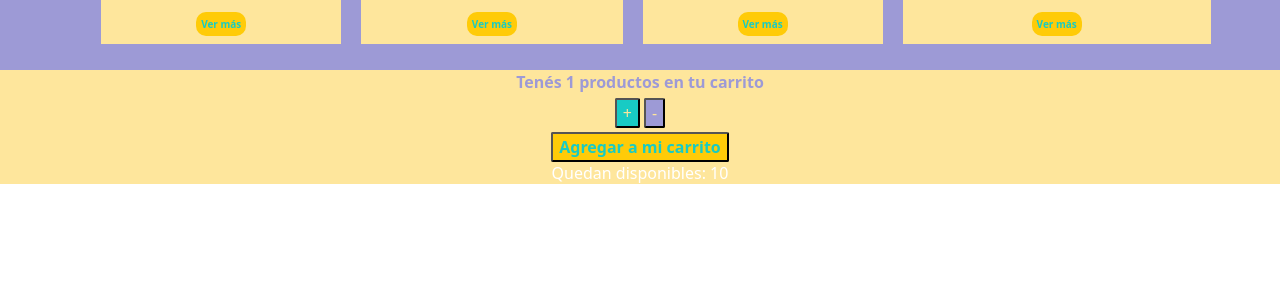
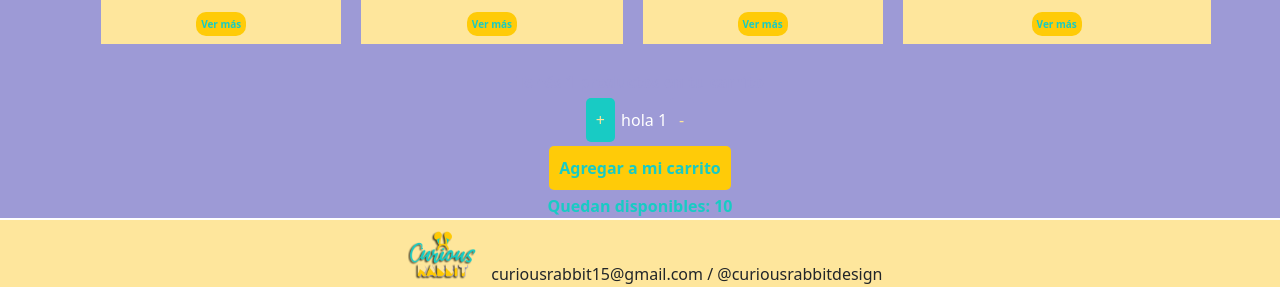
Before and after one commit to mec2110/tiendacr_COUTO, a React (Create React App) app: page / in a window 1280 px wide. Shown: the part 1401-1688 px from the top of the page. Before the commit the page ends 1593 px from the top, so only its background shows below. Built offline with nearby package versions, Linux system fonts and the light colour scheme.

Commit message:
item count version 2

```diff
--- a/src/App.js
+++ b/src/App.js
@@ -5,6 +5,7 @@ import ItemListContainer from "./components/ItemListContainer";
 import ItemDetailContainer from "./components/ItemDetailContainer";
 import ItemCount from "./components/ItemCount";
 import Cart from "./components/Cart";
+import Footer from "./components/footer/Footer";
 //import React, {useState } from "react";
 import "./components/NavBar/NavBar.css";
 import {BrowserRouter, Switch, Route} from"react-router-dom";
@@ -24,7 +25,7 @@ const App = () => {
         </div>
 
         <div>
-          <h1> Primer entrega del Proyecto</h1>
+          <h1> Sincronizando ItemCount</h1>
           <Switch>
             <Route exact path="/">
                <ItemListContainer/>
@@ -51,7 +52,11 @@ const App = () => {
         </div>
       </body>
 
+      <Footer />
+
     </BrowserRouter>
+
+
     </div>
   );
 }
--- a/src/components/ItemCount.js
+++ b/src/components/ItemCount.js
@@ -5,7 +5,7 @@ import "./NavBar/NavBar.css";
 const ItemCount = ({stock, initial, onAdd}) => {
 
 const [count,setCount] = useState (1)
-
+//const [stock,setStock] = useState ()
 
 const sumar = () => {
     //Stock hasta 10
@@ -23,18 +23,26 @@ const restar = () => {
      }
 }
 
+/*const quantity = () => {
+    //Stock hasta 1
+    if (stock=0){
+        setCount ("No hay stock");
+
+     }
+}*/
+
 
 
 return (
-    <div className ="fondo">
+    <div >
         <div className="count"> Tenés {count} productos en tu carrito </div>
        <div>
-            <button className="btn-itemcount1" onClick={sumar}> + </button>
+            <button className="btn-itemcount1" onClick={sumar}> + </button> hola {count}
             <button className="btn-itemcount2" onClick={restar}> - </button>
         </div>
         <div>
             <button onClick={onAdd} className="btn-itemcount3"> Agregar a mi carrito</button>
-            <h6> Quedan disponibles: {stock}</h6>
+            <p className="alertCount"> Quedan disponibles: {stock}</p>
         </div>
 
     </div>
--- a/src/components/ItemDetail.js
+++ b/src/components/ItemDetail.js
@@ -1,66 +1,17 @@
 import React from "react";
 import "./NavBar/NavBar.css";
 import { Link } from "react-router-dom";
-import {useState } from "react";
-
-const InputCount = ({onConfirm,maxQuantity}) => {
-  const [count, setCount] = useState (0)
-
-  const handleChange = ({target}) => {
-if(target.value <= maxQuantity && target.value >= 0) {
-  setCount(target.value)
-}
-  }
-  return (
-    <div>
-      <input type="number" onChange={handleChange} value={count}/>
-      <button onClick = {() => onConfirm(count)}>Agregar al carrito</button>
-    </div>
-  )
-}
-
-const ButtonCount =({onConfirm, maxQuantity})=> {
-  const [count, setCount] = useState (0)
-
-  const increment = () => {
-if(count < maxQuantity) {
-  setCount(count+1)
-}
-  }
-
-  const decrement = () => {
-    if(count > 0) {
-      setCount(count-1)
-    }
-      }
-
-  return (
-
-  <div>
-  <div className="count"> Tenés {count} productos en tu carrito </div>
- <div>
-      <button className="btn-itemcount1" onClick={decrement}> + </button>
-      <button className="btn-itemcount2" oonClick={increment}> - </button>
-  </div>
-  <div>
-      <button  onClick={() => onConfirm(count)} className="btn-itemcount3"> Agregar a mi carrito</button>
-
-  </div>
-
-</div>
-
-  )
-}
+//import {useState } from "react";
+import ItemCount from "./ItemCount";
 
 
-const ItemDetail= ({product, inputType ="input"}) => {
-const Count = inputType === "input" ? InputCount : ButtonCount
+const ItemDetail= ({product}) => {
+  const onAdd = () => {
+    console.log ("Agregado al carrito")
+    }
 
-const addToCart = (count) => {
-  console.log(`Agregado al carrito ${count}`)
-}
-    return(
-      <div >
+  return(
+      <div className="container">
 
         <h1 className="titulo"> {product.name} </h1>
 
@@ -79,17 +30,18 @@ const addToCart = (count) => {
          <Link to={"/"} className="btndetalle">Ver otros productos </Link>
 
          </div>
-         <div>
-          {/*{inputType === "input" ? <InputCount onConfirm={} maxQuantity={}/> : <ButtonCount/>}*/}
-          <Count onConfirm={addToCart} maxQuantity={product?.stock}/>
-         </div>
+
+          <div className="margintop">
+          <ItemCount onAdd = {onAdd} stock = {product.stock} initial={1} />
+          </div>
+
+</div>
 
 
 
-      </div>
 
-    );
 
-  }
+)
+}
 
 export default ItemDetail;
--- a/src/components/NavBar/NavBar.css
+++ b/src/components/NavBar/NavBar.css
@@ -49,36 +49,36 @@ color: rgba(254,230,156,255) !important;
 margin-left: 20px;
 }
 
+/*ItemCount*/
 .btn-itemcount1{
 background-color:#18cbc4 !important;
 color:#fee69c;
-padding: 10;
+padding: 10px;
 margin: 2px;
-border-radius:2px;
-
+border-radius:5px;
+border:0;
 }
 
 .btn-itemcount2{
 background-color:#9d9ad6
 !important;
 color:#fee69c;
-padding: 10;
+padding: 10px;
 margin: 2px;
-border-radius:2px;
-
-
+border-radius:5px;
+border:0;
 }
 
 .btn-itemcount3{
 background-color:#ffcb08
 !important;
 color:#18cbc4;
-padding: 10;
+padding: 10px;
 margin: 2px;
 font-weight: 900;
 border-color:#18cbc4 solid 1;
-border-radius:2px;
-
+border-radius:5px;
+border:0;
 }
 
 .count{
@@ -97,6 +97,13 @@ background-color:#9d9ad6;
 color:#fff;
 }
 
+.alertCount {
+  color:#18cbc4;
+  font-weight: 900;
+  margin: 2px 5px;
+}
+
+/*ItemDetail*/
 .itemImg{
 background-color:#fee69c;
 width: 200px;
@@ -168,6 +175,8 @@ font-size: 10px;
 
   }
 
+  /*Otros*/
+
 .App-portada{
   width:100% !important;
 }
--- /dev/null
+++ b/src/components/footer/Footer.css
@@ -0,0 +1,186 @@
+.NavContainer {
+    margin:0;
+    padding:0;
+    overflow: hidden;
+    background-color: #fff;
+    width: 100%;
+    position: relative;
+    top: 0;
+    height: 50px;
+    display: flex;
+    align-items: center;
+
+  }
+
+  .list {
+    display:inline-flex;
+    text-align: center;
+    padding: 10px 15px;
+    text-decoration: none;
+    margin: 10px;
+    list-style-type: none;
+  }
+
+  .link {
+    display:inline-flex;
+    text-align: center;
+    text-decoration: none;
+    margin: 10px;
+    list-style-type: none;
+    color:#fee69c;
+    font: 21px;
+
+  }
+
+  .link:hover {
+    color:#9d9ad6;
+
+  }
+
+  .bg-dark2 {
+  background-color:#18cbc4 !important;
+  }
+
+  .navbar-dark .navbar-nav .nav-link {
+  color: rgba(254,230,156,255) !important;
+  }
+
+  .Img-Responsive{
+  margin-left: 20px;
+  }
+
+  /*ItemCount*/
+  .btn-itemcount1{
+  background-color:#18cbc4 !important;
+  color:#fee69c;
+  padding: 10px;
+  margin: 2px;
+  border-radius:5px;
+  border:0;
+  }
+
+  .btn-itemcount2{
+  background-color:#9d9ad6
+  !important;
+  color:#fee69c;
+  padding: 10px;
+  margin: 2px;
+  border-radius:5px;
+  border:0;
+  }
+
+  .btn-itemcount3{
+  background-color:#ffcb08
+  !important;
+  color:#18cbc4;
+  padding: 10px;
+  margin: 2px;
+  font-weight: 900;
+  border-color:#18cbc4 solid 1;
+  border-radius:5px;
+  border:0;
+  }
+
+  .count{
+  color:#9d9ad6;
+  font-weight: 900;
+  margin: 2px;
+
+  }
+
+  .fondo{
+  background-color:#fee69c;
+  }
+
+  .ItemListContainer{
+  background-color:#9d9ad6;
+  color:#fff;
+  }
+
+  .alertCount {
+    color:#18cbc4;
+    font-weight: 900;
+    margin: 2px 5px;
+  }
+
+  /*ItemDetail*/
+  .itemImg{
+  background-color:#fee69c;
+  width: 200px;
+  margin: 5px;
+
+  }
+
+  .itemImg2{
+  background-color:#fee69c;
+  width: 500px;
+  margin: 5px;
+
+  }
+
+  .titulo{
+  color:#18cbc4;
+  font-weight: 900;
+  font-size: 21px;
+  }
+
+  .datos{
+  color:#18cbc4;
+  font-weight: 900;
+  font: 18px;
+  }
+
+  .datos2{
+  color:#18cbc4;
+  font-weight: bold;
+  font: 25px;
+  }
+
+  .precio{
+    color:#9d9ad6;
+    font-weight: bold;
+    font: 35px;
+    }
+
+  .descripcion{
+    font-size: 18px;
+    color:#18cbc4;
+  }
+
+  .btndetalle{
+  background-color:#ffcb08
+  !important;
+  color:#18cbc4;
+  padding: 5px !important;
+  margin: 5px;
+  font-weight: 900;
+  border-color:#18cbc4 solid 1 ;
+  border-radius: 1em;
+  text-decoration: none;
+  font-size: 10px;
+
+  }
+
+  .btnfiltro{
+    background-color:#ffcb08
+    !important;
+    color:#18cbc4;
+    padding: 2px !important;
+    margin: 1em;
+    font-weight: 900;
+    border-color:#18cbc4 solid 1 ;
+    border-radius: 5px;
+    text-decoration: none;
+    font-size: 15px!important;
+
+    }
+
+    /*Otros*/
+
+  .App-portada{
+    width:100% !important;
+  }
+
+  .margin-top{
+    margin-top: 10px !important;
+  }
--- /dev/null
+++ b/src/components/footer/Footer.js
@@ -0,0 +1,22 @@
+import logoCR from './logoCR.png';
+import {Link} from "react-router-dom";
+import "./Footer.css";
+
+
+
+
+
+
+const Footer = () => {
+
+        return (
+            <div className="fondo" >
+
+               <Link to={"/"} className="link">
+                  <img src={logoCR}  className="img-responsive" alt="logoCR" height="50px"/>
+               </Link>  curiousrabbit15@gmail.com / @curiousrabbitdesign
+            </div>
+            ) ;
+}
+
+export default Footer
```
Also changed, not shown: src/components/footer/logoCR.png (added).
